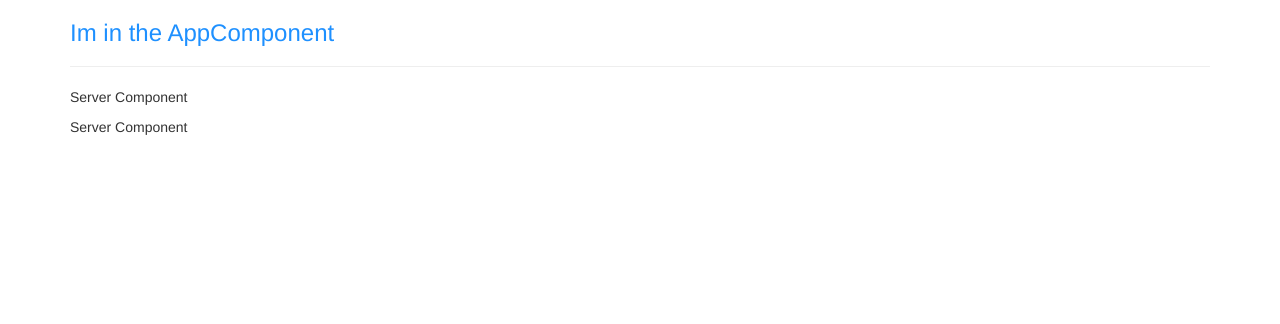
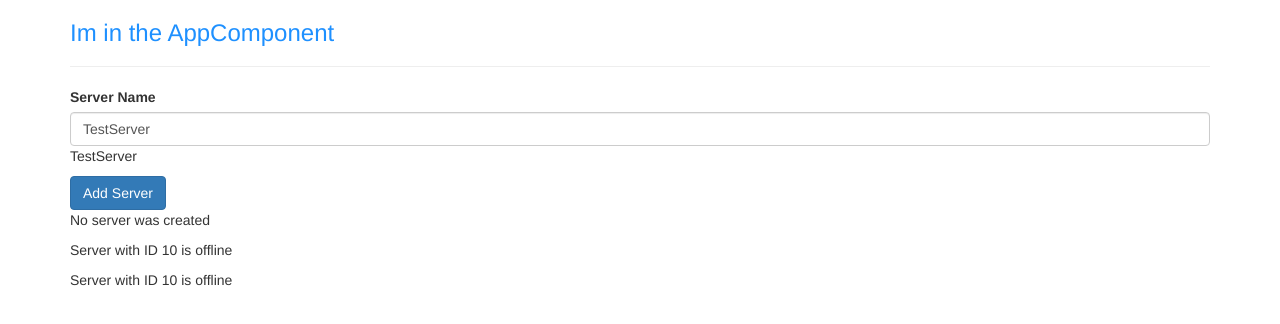
Before and after one commit to ZakiAhmed123/angular-sample-app, an Angular app: page / in a window 1280 px wide. Shown: the top 324 px of the page. Built offline with nearby package versions, Linux system fonts and the light colour scheme.

Commit message:
added data binding, two way, string interpolation

```diff
--- a/src/app/server/server.component.html
+++ b/src/app/server/server.component.html
@@ -1 +1 @@
-<p>Server Component</p>
+<p>{{'Server'}} with ID {{ serverID }} is {{ getServerStatus() }}</p>
--- a/src/app/server/server.component.ts
+++ b/src/app/server/server.component.ts
@@ -5,5 +5,9 @@ import { Component } from '@angular/core';
     templateUrl: './server.component.html'
 })
 export class ServerComponent {
-
+    serverID: number = 10;
+    serverStatus: string = 'offline';
+    getServerStatus() {
+        return this.serverStatus;
+    }
 }
--- a/src/app/servers/servers.component.html
+++ b/src/app/servers/servers.component.html
@@ -1,3 +1,9 @@
-Servers component containing 2 server components
+<label for="">Server Name</label>
+<!-- <input type="text" class="form-control" (input)="onUpdateServerName($event)"> -->
+<input type="text" class="form-control" [(ngModel)]="serverName">
+<p>{{serverName}}</p>
+<button class="btn btn-primary" [disabled]="!allowNewServer" (click)="onCreateServer() "> Add Server</button>
+<!-- <p [innerText]="allowNewServer"></p> -->
+<p>{{ serverCreationStatus }}</p>
 <app-server> </app-server>
 <app-server> </app-server>
--- a/src/app/servers/servers.component.ts
+++ b/src/app/servers/servers.component.ts
@@ -4,14 +4,28 @@ import { Component, OnInit } from '@angular/core';
   // selector: '[app-servers]',
   // selector: '.app-servers'
   selector: 'app-servers',
-  template: '<app-server></app-server><app-server></app-server>',
+  templateUrl: './servers.component.html',
   styleUrls: ['./servers.component.css']
 })
 export class ServersComponent implements OnInit {
+  allowNewServer = false;
+  serverCreationStatus = 'No server was created';
+  serverName = 'TestServer';
+  constructor() {
+    setTimeout(() => {
+      this.allowNewServer = true
+    }, 2000);
 
-  constructor() { }
+   }
 
   ngOnInit() {
   }
 
+  onCreateServer() {
+    this.serverCreationStatus = 'Server was created';
+  }
+
+  onUpdateServerName() {
+    this.serverName = (<HTMLInputElement>event.target).value;
+  }
 }
```
